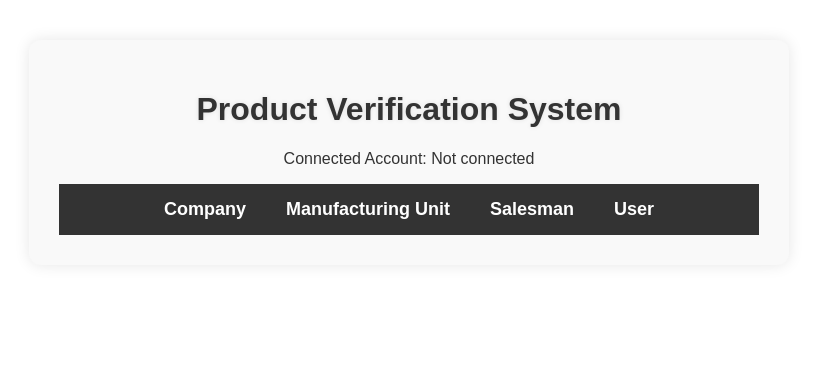
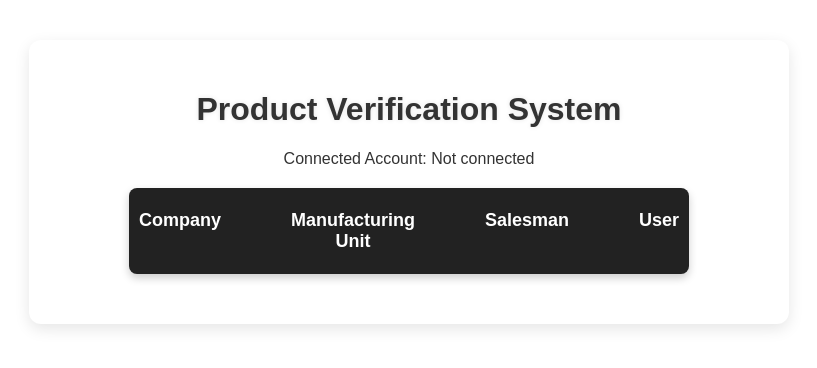
Before and after one commit to Dinesh1305/Product-Verification, a React (Vite) app in the folder vite-project/: page / in a window 1280 px wide. Shown: the top 368 px of the page, without its empty margins (231-1048 px from the left). Built offline with nearby package versions, Linux system fonts and the light colour scheme.

Commit message:
color was change to blue

```diff
--- a/vite-project/src/styles.css
+++ b/vite-project/src/styles.css
@@ -1,19 +1,94 @@
+/* Container */
+.container {
+    background: white;
+    padding: 30px;
+    width: 60%;
+    margin: 40px auto;
+    border-radius: 12px;
+    box-shadow: 0 5px 15px rgba(0, 0, 0, 0.1);
+}
+
 /* Navigation Bar */
 .nav-bar {
-    background-color: #333; /* Dark background */
+    background-color: #222;
     display: flex;
-    justify-content: center; /* Center-align links */
-    padding: 15px 0;
-  }
+    justify-content: center;
+    padding: 12px 0;
+    border-radius: 8px;
+    width: 80%;
+    margin: 20px auto;
+    box-shadow: 0px 4px 8px rgba(0, 0, 0, 0.2);
+}
 
-  .nav-bar a {
+.nav-bar a {
     color: white;
     text-decoration: none;
     margin: 0 20px;
     font-size: 18px;
     font-weight: bold;
-  }
+    padding: 10px 15px;
+    transition: all 0.3s ease-in-out;
+}
 
-  .nav-bar a:hover {
+.nav-bar a:hover {
+    color: #007BFF; /* Changed hover color to blue */
     text-decoration: underline;
-  }
+}
+
+/* Active (selected) tab */
+.nav-bar a.active {
+    color: #007BFF !important; /* Blue instead of yellow */
+    font-weight: bold;
+    text-decoration: underline;
+}
+
+/* Form Fields */
+input {
+    width: 100%;
+    padding: 12px;
+    border: 2px solid #ccc;
+    border-radius: 6px;
+    font-size: 16px;
+    margin-bottom: 15px;
+    transition: 0.3s;
+}
+
+input:focus {
+    border-color: #007BFF; /* Changed border focus color to blue */
+    outline: none;
+    box-shadow: 0 0 8px rgba(0, 123, 255, 0.5);
+}
+
+/* Buttons */
+button {
+    background: black;
+    color: white;
+    border: none;
+    padding: 12px 18px;
+    font-size: 16px;
+    font-weight: bold;
+    cursor: pointer;
+    border-radius: 6px;
+    transition: all 0.3s ease-in-out;
+}
+
+/* Button hover effect - Now Blue */
+button:hover {
+    background: #007BFF; /* Changed hover color to blue */
+    color: white;
+    transform: scale(1.05);
+}
+
+/* Button focus/active state - Now Blue */
+button:focus,
+button:active {
+    background: #007BFF !important; /* Blue when clicked/touched */
+    color: white !important;
+    outline: none;
+    box-shadow: 0 0 5px rgba(0, 123, 255, 0.5);
+}
+
+/* Remove default touch highlight on mobile */
+button {
+    -webkit-tap-highlight-color: transparent;
+}
```
